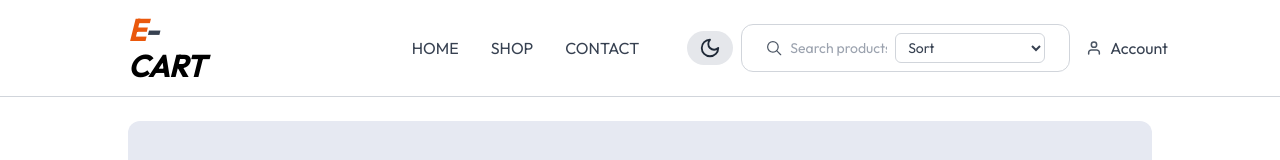
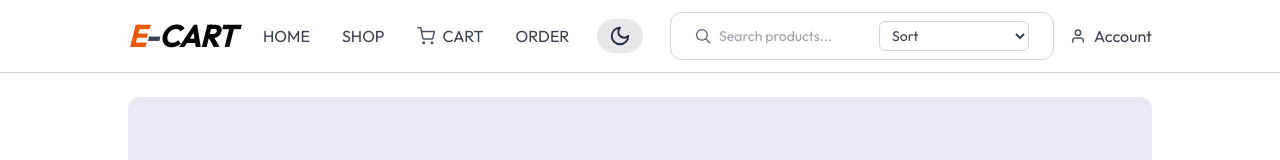
Before and after one commit to sridhar-pro/e-com-nextjs, a Next.js app: page / in a window 1280 px wide. Shown: the top 160 px of the page. Built offline with nearby package versions, Linux system fonts and the light colour scheme; no server answers.

Commit message:
UI-changes

```diff
--- a/app/add-address/page.jsx
+++ b/app/add-address/page.jsx
@@ -25,7 +25,7 @@ const AddAddress = () => {
     const updated = [...existing, address];
 
     localStorage.setItem("user-addresses", JSON.stringify(updated));
-    localStorage.setItem("selected-address", JSON.stringify(address)); // 🔥 auto-select logic here
+    localStorage.setItem("selected-address", JSON.stringify(address)); //  auto-select logic here
 
     router.push("/cart"); // or "/checkout" if that’s where OrderSummary is
   };
--- a/app/all-products/AllProductsClient.jsx
+++ b/app/all-products/AllProductsClient.jsx
@@ -14,8 +14,34 @@ const AllProductsClient = () => {
   const search = searchParams.get("search")?.toLowerCase() || "";
   const sort = searchParams.get("sort") || "default";
 
-  const filteredProducts = useMemo(() => {
+//   const filteredProducts = useMemo(() => {
+//     let filtered = [...products];
+
+//     if (search) {
+//       filtered = filtered.filter((p) =>
+//         p.title.toLowerCase().includes(search)
+//       );
+//     }
+
+//     if (sort === "asc") {
+//       filtered.sort((a, b) => a.price - b.price);
+//     } else if (sort === "desc") {
+//       filtered.sort((a, b) => b.price - a.price);
+//     } else if (sort === "rating") {
+//       filtered.sort((a, b) => b.rating?.rate - a.rating?.rate);
+//     }
+
+//     return filtered;
+//   }, [products, search, sort]);
+
+const filteredProducts = useMemo(() => {
     let filtered = [...products];
+
+    // Inject random ratings if not present (optional for testing)
+    filtered = filtered.map((product) => ({
+      ...product,
+      rating: product.rating || { rate: Math.random() * 2 + 3 },
+    }));
 
     if (search) {
       filtered = filtered.filter((p) =>
@@ -33,6 +59,7 @@ const AllProductsClient = () => {
 
     return filtered;
   }, [products, search, sort]);
+
 
   return (
     <>
--- a/components/HeaderSlider.jsx
+++ b/components/HeaderSlider.jsx
@@ -59,14 +59,14 @@ const HeaderSlider = () => {
           >
             <div className="md:pl-8 mt-10 md:mt-0">
               <p className="md:text-base text-orange-600 pb-1">{slide.offer}</p>
-              <h1 className="max-w-lg md:text-[40px] md:leading-[48px] text-2xl font-semibold">
+              <h1 className="max-w-lg md:text-[40px] md:leading-[48px] text-2xl font-semibold text-black dark:text-black">
                 {slide.title}
               </h1>
               <div className="flex items-center mt-4 md:mt-6 ">
                 <button className="md:px-10 px-7 md:py-2.5 py-2 bg-orange-600 rounded-full text-white font-medium">
                   {slide.buttonText1}
                 </button>
-                <button className="group flex items-center gap-2 px-6 py-2.5 font-medium">
+                <button className="group flex items-center gap-2 px-6 py-2.5 font-medium text-black dark:text-black">
                   {slide.buttonText2}
                   <Image className="group-hover:translate-x-1 transition" src={assets.arrow_icon} alt="arrow_icon" />
                 </button>
--- a/components/Navbar.jsx
+++ b/components/Navbar.jsx
@@ -12,7 +12,7 @@ const Navbar = () => {
   const [searchTerm, setSearchTerm] = useState("");
   const [sortOrder, setSortOrder] = useState("default");
 
-  const { isSeller, router, user } = useAppContext();
+  const { router, user, getCartCount } = useAppContext(); // Get getCartCount from AppContext
   const { openSignIn } = useClerk();
 
   // Handle theme
@@ -60,27 +60,38 @@ const Navbar = () => {
         <span className="text-black dark:text-white">cart</span>
       </span>
 
-      <div className="flex items-center ml-48 gap-4 lg:gap-8 max-md:hidden uppercase dark:text-white">
+      <div className="flex items-center ml-0 gap-4 lg:gap-8 max-md:hidden uppercase dark:text-white">
         <Link href="/" className="hover:text-gray-900 transition">
           Home
         </Link>
         <Link href="/all-products" className="hover:text-gray-900 transition">
           Shop
         </Link>
-        {/* <Link href="/" className="hover:text-gray-900 transition">
-          About Us
-        </Link> */}
-        <Link href="/" className="hover:text-gray-900 transition">
-          Contact
+        <Link href="/cart" className="flex items-center gap-2 hover:text-gray-900 transition">
+          <div className="relative flex items-center gap-1">
+            <CartIcon /> {/* Cart Icon */}
+            {/* Notification Badge */}
+            {getCartCount() > 0 && (
+              <div className="bg-red-600 text-white text-xs font-semibold rounded-full w-4 h-4 flex items-center justify-center absolute -top-3 -right-3">
+                {getCartCount()}
+              </div>
+            )}
+          </div>
+          Cart
+        </Link>
+        <Link href="/my-orders" className="hover:text-gray-900 transition">
+          Order
         </Link>
       </div>
 
+      <div className="md:static fixed top-3 right-16 z-50">
         <button
           onClick={toggleDarkMode}
-        className="flex items-center ml-60 mr-2 md:ml-12 md:mr-2 text-sm font-medium bg-gray-200 dark:bg-gray-800 text-gray-800 dark:text-gray-100 px-3 py-1.5 rounded-full transition-colors"
+          className="flex items-center text-sm font-medium bg-gray-200 dark:bg-gray-800 text-gray-800 dark:text-gray-100 px-3 py-1.5 rounded-full transition-colors hover:bg-gray-300 dark:hover:bg-gray-700"
         >
           {darkMode ? <Sun size={22} /> : <Moon size={22} />}
         </button>
+      </div>
 
       <ul className="hidden md:flex items-center gap-4">
         <div className="flex items-center border border-gray-300 rounded-xl px-6 py-2 w-full max-w-sm bg-white dark:bg-gray-900">
@@ -113,7 +124,17 @@ const Navbar = () => {
             <UserButton.MenuItems>
               <UserButton.Action
                 label="Cart"
-                labelIcon={<CartIcon />}
+                labelIcon={
+                  <div className="relative">
+                    <CartIcon /> {/* Cart Icon */}
+                    {/* Notification Badge */}
+                    {getCartCount() > 0 && (
+                      <div className="absolute top-0 right-0 bg-red-600 text-white text-xs font-semibold rounded-full w-5 h-5 flex items-center justify-center">
+                        {getCartCount()}
+                      </div>
+                    )}
+                  </div>
+                }
                 onClick={() => router.push("/cart")}
               />
               <UserButton.Action
@@ -150,9 +171,23 @@ const Navbar = () => {
               />
             <UserButton.Action
   label="Cart"
-                labelIcon={<CartIcon />}
+  labelIcon={
+    <div className="flex items-center gap-1">
+      <div className="relative">
+        <CartIcon /> {/* Cart Icon */}
+        {/* Notification Badge */}
+        {getCartCount() > 0 && (
+          <div className="absolute top-0 right-0 bg-red-600 text-white text-xs font-semibold rounded-full w-2 h-2 flex items-center justify-center">
+            {getCartCount()}
+          </div>
+        )}
+      </div>
+    </div>
+  }
   onClick={() => router.push("/cart")}
 />
+
+
               <UserButton.Action
                 label="My Orders"
                 labelIcon={<BagIcon />}
--- a/components/ProductCard.jsx
+++ b/components/ProductCard.jsx
@@ -1,22 +1,26 @@
-import React from 'react'
-import { assets } from '@/assets/assets'
+import React from 'react';
+import { assets } from '@/assets/assets';
 import Image from 'next/image';
 import { useAppContext } from '@/context/AppContext';
 
 const ProductCard = ({ product }) => {
+  const { currency, router } = useAppContext();
 
-    const { currency, router } = useAppContext()
+  const rating = product.rating?.rate || 0;
 
   return (
     <div
-            onClick={() => { router.push('/product/' + product._id); scrollTo(0, 0) }}
+      onClick={() => {
+        router.push('/product/' + product._id);
+        scrollTo(0, 0);
+      }}
       className="flex flex-col items-start gap-0.5 max-w-[200px] w-full cursor-pointer"
     >
       <div className="cursor-pointer group relative bg-gray-500/10 rounded-lg w-full h-52 flex items-center justify-center">
         <Image
           src={product.image[0]}
           alt={product.name}
-                    className="group-hover:scale-105 transition object-fill w-4/5 h-4/5 md:w-full md:h-full"
+          className="group-hover:scale-105 transition object-fill w-4/5 h-4/5 md:w-full md:h-full rounded-lg"
           width={800}
           height={800}
         />
@@ -30,16 +34,19 @@ const ProductCard = ({ product }) => {
       </div>
 
       <p className="md:text-base font-medium pt-2 w-full truncate">{product.name}</p>
-            <p className="w-full text-xs text-gray-500/70 max-sm:hidden truncate">{product.description}</p>
+      <p className="w-full text-xs text-gray-500/70 max-sm:hidden truncate">
+        {product.description}
+      </p>
+
       <div className="flex items-center gap-2">
-                <p className="text-xs">{4.5}</p>
+        <p className="text-xs">{rating}</p>
         <div className="flex items-center gap-0.5">
           {Array.from({ length: 5 }).map((_, index) => (
             <Image
               key={index}
               className="h-3 w-3"
               src={
-                                index < Math.floor(4)
+                index < Math.floor(rating)
                   ? assets.star_icon
                   : assets.star_dull_icon
               }
@@ -50,13 +57,16 @@ const ProductCard = ({ product }) => {
       </div>
 
       <div className="flex items-end justify-between w-full mt-1">
-                <p className="text-base font-medium">{currency}{product.offerPrice}</p>
-                <button className=" max-sm:hidden px-4 py-1.5 text-gray-500 border border-gray-500/20 rounded-full text-xs hover:bg-slate-50 transition">
+        <p className="text-base font-medium">
+          {currency}
+          {product.offerPrice}
+        </p>
+        <button className="max-sm:hidden px-4 py-1.5 text-gray-500 border border-gray-500/20 rounded-full text-xs hover:bg-slate-50 transition">
           Buy now
         </button>
       </div>
     </div>
-    )
-}
+  );
+};
 
-export default ProductCard
+export default ProductCard;
--- a/context/AppContext.jsx
+++ b/context/AppContext.jsx
@@ -31,6 +31,11 @@ export const AppContextProvider = (props) => {
         name: item.title,
         description: item.description,
         image: [item.image], // Matching product.image[0] structure
+
+        rating: {
+          rate: parseFloat((Math.random() * 2 + 3).toFixed(1)), // 3.0 to 5.0
+          count: Math.floor(Math.random() * 500) + 50, // fake number of reviews
+        },
       }));
 
       setProducts(updatedData);
```
Lines whose indentation alone changed are shown as unchanged.
